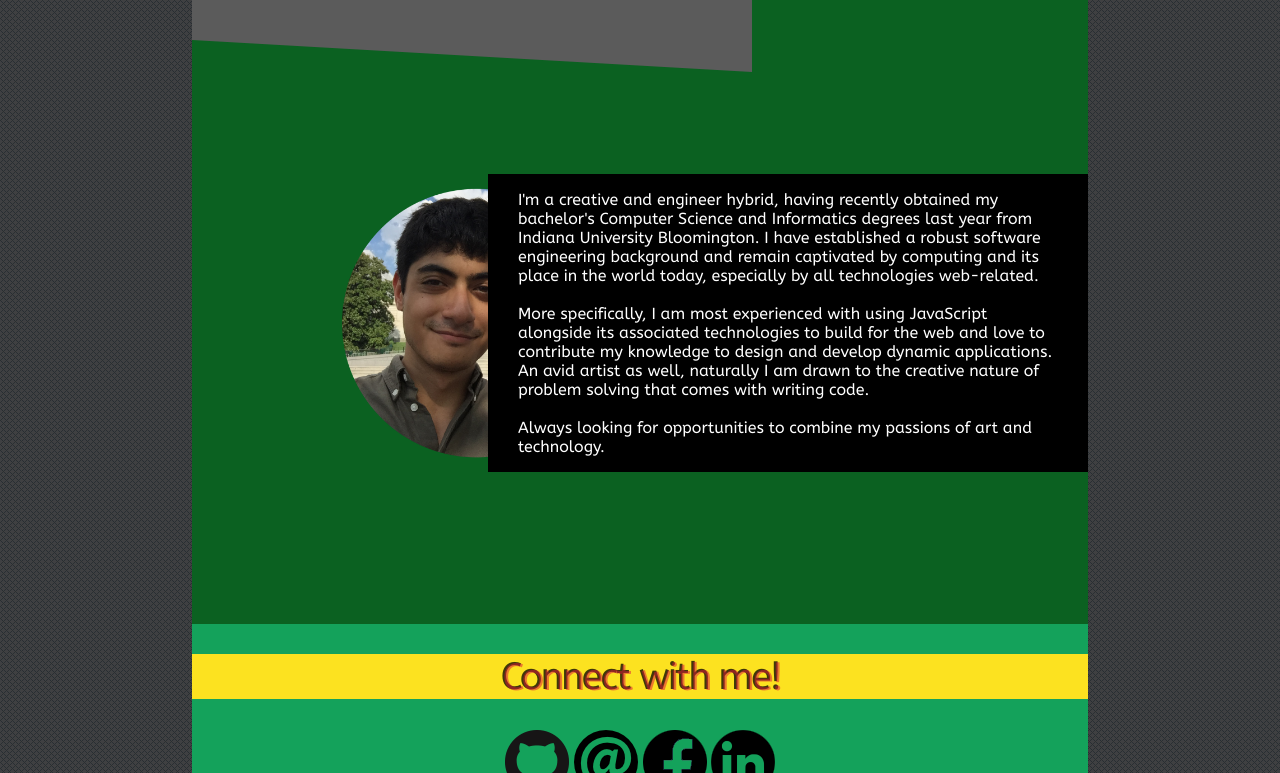
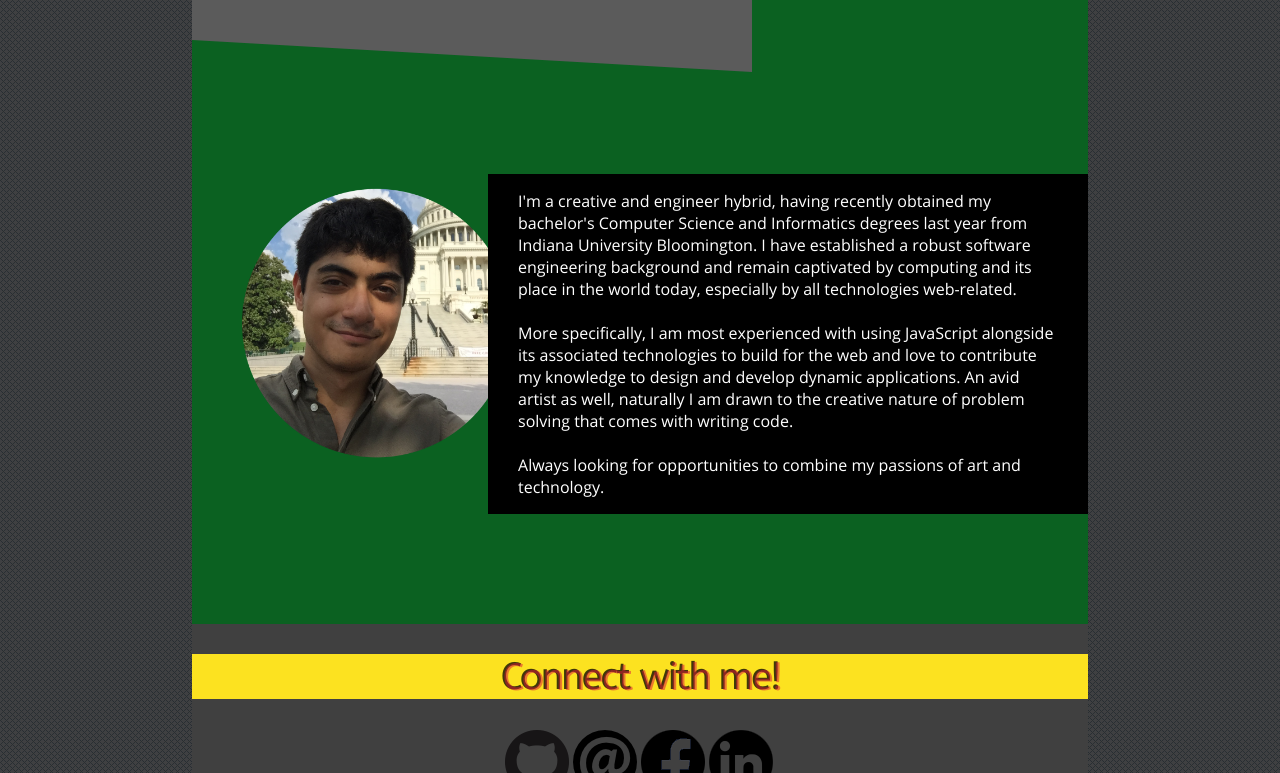
Before and after one commit to sfram/personal-portfolio, a plain HTML site: page index.html in a window 1280 px wide. Shown: the part 450-1223 px from the top of the page. Drawn offline with nearby package versions, Linux system fonts and the light colour scheme.

Commit message:
Added Open Sans font

```diff
--- a/src/main.css
+++ b/src/main.css
@@ -69,11 +69,13 @@
 /* End animated blinking cursor code */
 
 @font-face {
+    font-family: open_sans;
+    src: url("../assets/open_sans.ttf") format("truetype");
+}
+
+@font-face {
     font-family: abeezee;
     src: url("../assets/abeezee.otf") format("opentype");
-}
-* {
-    font-family: abeezee;
 }
 
 #logo {
@@ -102,6 +104,7 @@ body {
     background-image: url("../assets/bg.png");
 }
 #menu {
+	font-family: open_sans;
     position: absolute;
     right: 5%;
     top: calc(50% - 10px);
@@ -134,6 +137,7 @@ a {
     text-align: center;
 }
 #typed {
+	font-family: abeezee;
     line-height: 150%;
     font-size: 38px;
     color: white;
@@ -163,7 +167,7 @@ a {
 #is_that_him {
 	top: 35%;
     width: 30%;
-    left: 150px;
+    left: 50px;
     transform: translateY(-50%);
 }
 #bio-block {
@@ -173,6 +177,7 @@ a {
     background-color: Black;
 }
 #bio {
+    font-family: open_sans;
     margin-left: 30px;
     margin-right: 30px;
     color: white;
@@ -182,9 +187,10 @@ a {
     width: 100%;
     height: 200px;
     margin-bottom: 70px;
-    background-color: #14a25b;
+    background-color: #404040;
 }
 #connect_w_moi {
+	font-family: abeezee;
 	position: absolute;
 	width: 100%;
 	top: -.2em;
@@ -211,9 +217,10 @@ a {
     left: 115px;
     transform: translateY(-50%);
     margin: 0 auto;
-    background-color: #14a25b;
+    background-color: #404040;
 }
 footer {
+	font-family: open_sans;
     position: relative;
     top: 25px;
     text-align: center;
```
Also changed, not shown: assets/open_sans.ttf (added).
